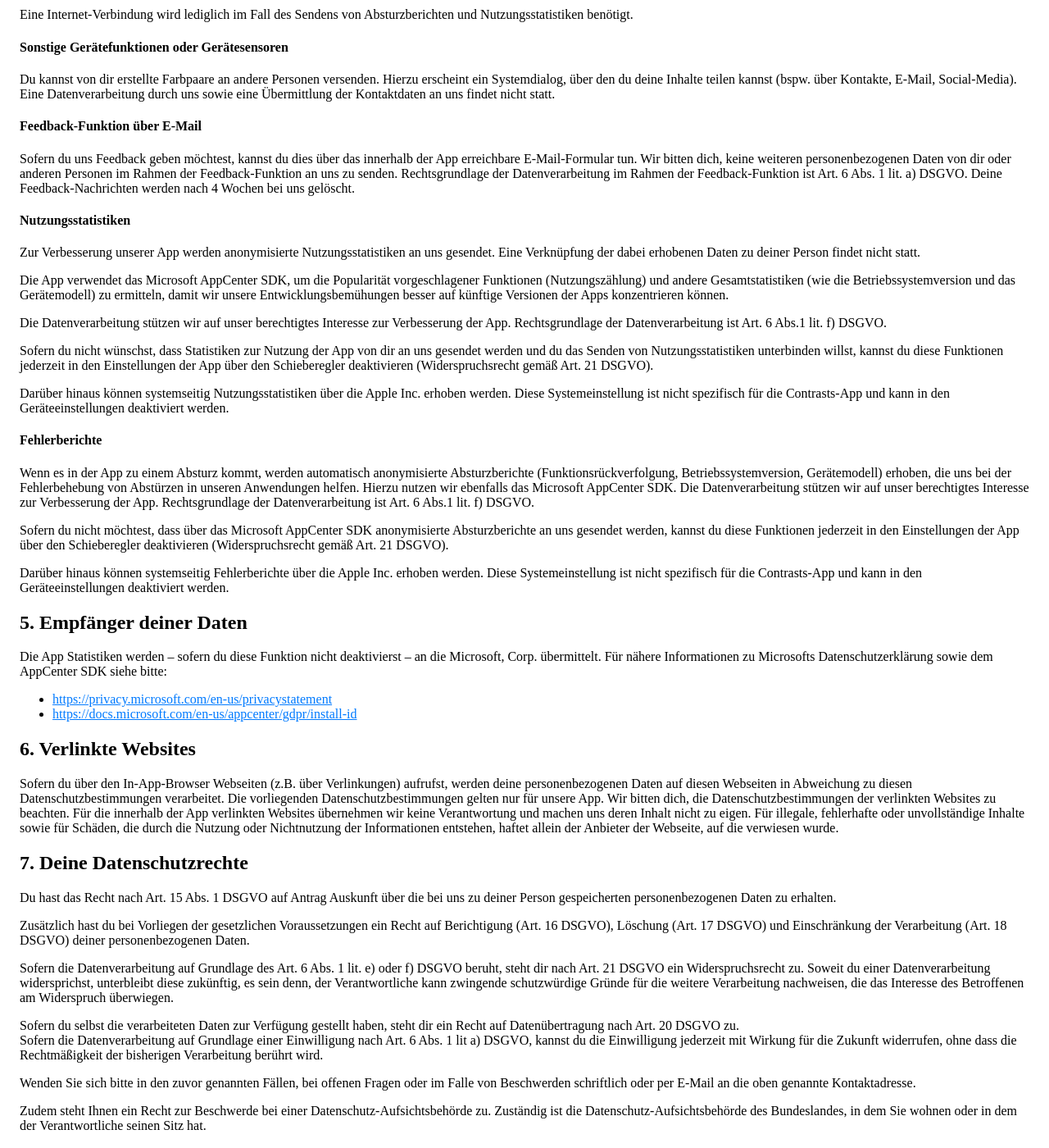
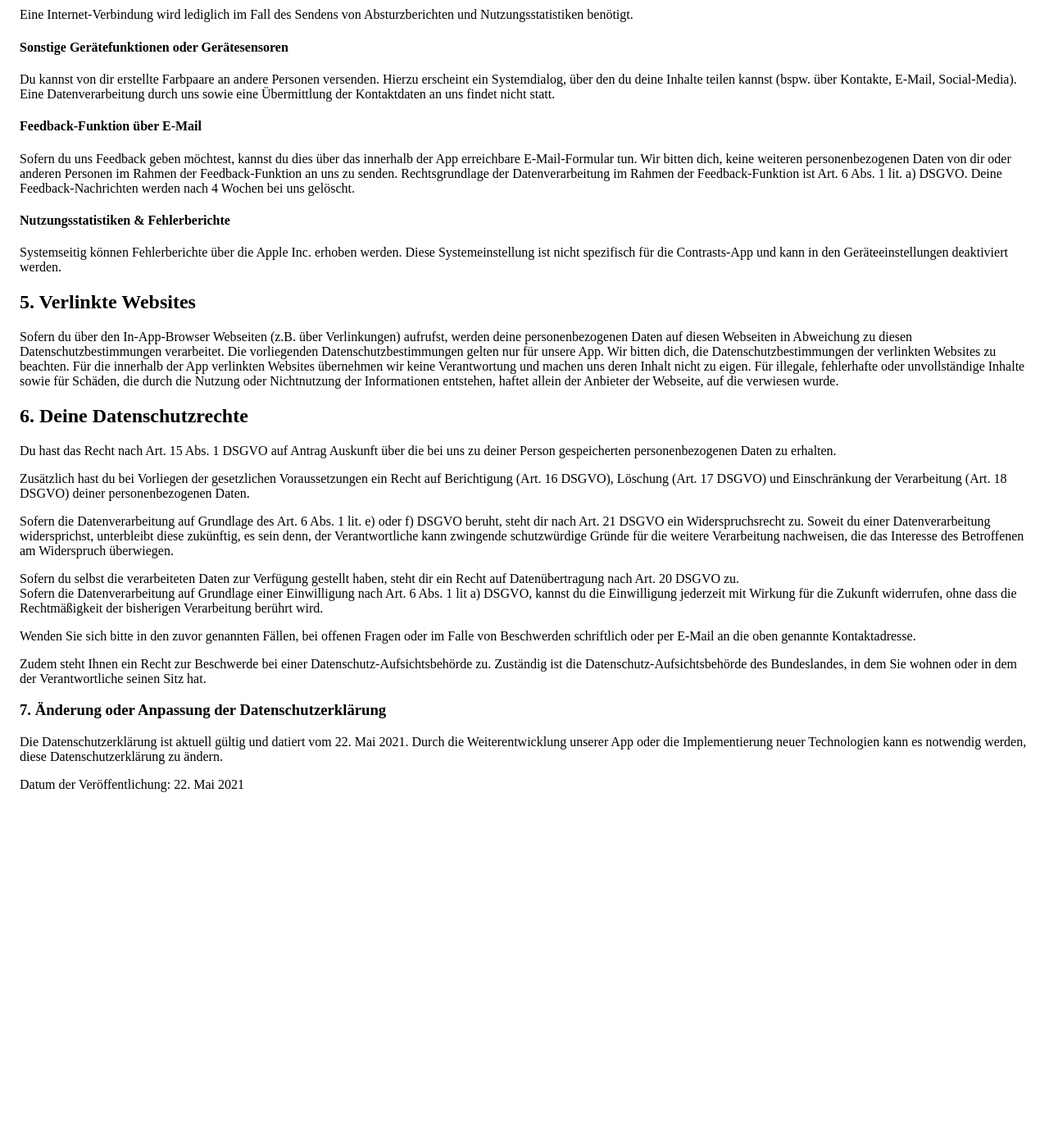
Before and after one commit to chrs1885/chrs1885.github.io, a Jekyll site: the page contrasts/privacy_policy_de.html, which Jekyll copies as it is, in a window 1280 px wide and 1400 px high, scrolled down 1289 px. Shown: the whole window at 82% size. Built offline with Jekyll 4.4.1, drawn with Linux system fonts in a browser that asks for light colours; after the commit the page ends 2279 px from its top, so only the background shows below that; some of the changed text lies outside the part shown.

Commit message:
Update privacy_policy_de.html

```diff
--- a/contrasts/privacy_policy_de.html
+++ b/contrasts/privacy_policy_de.html
@@ -162,76 +162,11 @@
       im Rahmen der Feedback-Funktion ist Art. 6 Abs. 1 lit. a) DSGVO. Deine
       Feedback-Nachrichten werden nach 4 Wochen bei uns gelöscht.
     </p>
-    <h4>Nutzungsstatistiken</h4>
+    <h4>Nutzungsstatistiken & Fehlerberichte</h4>
     <p>
-      Zur Verbesserung unserer App werden anonymisierte Nutzungsstatistiken an
-      uns gesendet. Eine Verknüpfung der dabei erhobenen Daten zu deiner Person
-      findet nicht statt.
+      Systemseitig können Fehlerberichte über die Apple Inc. erhoben werden. Diese Systemeinstellung ist nicht spezifisch für die Contrasts-App und kann in den Geräteeinstellungen deaktiviert werden.
     </p>
-    <p>
-      Die App verwendet das Microsoft AppCenter SDK, um die Popularität
-      vorgeschlagener Funktionen (Nutzungszählung) und andere Gesamtstatistiken
-      (wie die Betriebssystemversion und das Gerätemodell) zu ermitteln, damit
-      wir unsere Entwicklungsbemühungen besser auf künftige Versionen der Apps
-      konzentrieren können.
-    </p>
-    <p>
-      Die Datenverarbeitung stützen wir auf unser berechtigtes Interesse zur
-      Verbesserung der App. Rechtsgrundlage der Datenverarbeitung ist Art. 6
-      Abs.1 lit. f) DSGVO.
-    </p>
-    <p>
-      Sofern du nicht wünschst, dass Statistiken zur Nutzung der App von dir an
-      uns gesendet werden und du das Senden von Nutzungsstatistiken unterbinden
-      willst, kannst du diese Funktionen jederzeit in den Einstellungen der App
-      über den Schieberegler deaktivieren (Widerspruchsrecht gemäß Art. 21
-      DSGVO).
-    </p>
-    <p>
-      Darüber hinaus können systemseitig Nutzungsstatistiken über die Apple Inc.
-      erhoben werden. Diese Systemeinstellung ist nicht spezifisch für die
-      Contrasts-App und kann in den Geräteeinstellungen deaktiviert werden.
-    </p>
-    <h4>Fehlerberichte</h4>
-    <p>
-      Wenn es in der App zu einem Absturz kommt, werden automatisch
-      anonymisierte Absturzberichte (Funktionsrückverfolgung,
-      Betriebssystemversion, Gerätemodell) erhoben, die uns bei der
-      Fehlerbehebung von Abstürzen in unseren Anwendungen helfen. Hierzu nutzen
-      wir ebenfalls das Microsoft AppCenter SDK. Die Datenverarbeitung stützen
-      wir auf unser berechtigtes Interesse zur Verbesserung der App.
-      Rechtsgrundlage der Datenverarbeitung ist Art. 6 Abs.1 lit. f) DSGVO.
-    </p>
-    <p>
-      Sofern du nicht möchtest, dass über das Microsoft AppCenter SDK
-      anonymisierte Absturzberichte an uns gesendet werden, kannst du diese
-      Funktionen jederzeit in den Einstellungen der App über den Schieberegler
-      deaktivieren (Widerspruchsrecht gemäß Art. 21 DSGVO).
-    </p>
-    <p>
-      Darüber hinaus können systemseitig Fehlerberichte über die Apple Inc.
-      erhoben werden. Diese Systemeinstellung ist nicht spezifisch für die
-      Contrasts-App und kann in den Geräteeinstellungen deaktiviert werden.
-    </p>
-    <h2>5. Empfänger deiner Daten</h2>
-    <p>
-      Die App Statistiken werden – sofern du diese Funktion nicht deaktivierst –
-      an die Microsoft, Corp. übermittelt. Für nähere Informationen zu
-      Microsofts Datenschutzerklärung sowie dem AppCenter SDK siehe bitte:
-    </p>
-    <ul>
-      <li>
-        <a href="https://privacy.microsoft.com/en-us/privacystatement"
-          >https://privacy.microsoft.com/en-us/privacystatement</a
-        >
-      </li>
-      <li>
-        <a href="https://docs.microsoft.com/en-us/appcenter/gdpr/install-id"
-          >https://docs.microsoft.com/en-us/appcenter/gdpr/install-id</a
-        >
-      </li>
-    </ul>
-    <h2>6. Verlinkte Websites</h2>
+    <h2>5. Verlinkte Websites</h2>
     <p>
       Sofern du über den In-App-Browser Webseiten (z.B. über Verlinkungen)
       aufrufst, werden deine personenbezogenen Daten auf diesen Webseiten in
@@ -283,13 +218,10 @@
       Datenschutz-Aufsichtsbehörde des Bundeslandes, in dem Sie wohnen oder in
       dem der Verantwortliche seinen Sitz hat.
     </p>
-    <h3>8. Änderung oder Anpassung der Datenschutzerklärung</h3>
+    <h3>7. Änderung oder Anpassung der Datenschutzerklärung</h3>
     <p>
-      Die Datenschutzerklärung ist aktuell gültig und datiert vom 28. Juli 2020.
-      Durch die Weiterentwicklung unserer App oder die Implementierung neuer
-      Technologien kann es notwendig werden, diese Datenschutzerklärung zu
-      ändern.
+      Die Datenschutzerklärung ist aktuell gültig und datiert vom 22. Mai 2021. Durch die Weiterentwicklung unserer App oder die Implementierung neuer Technologien kann es notwendig werden, diese Datenschutzerklärung zu ändern.
     </p>
-    <p>Datum der Veröffentlichung: 9. August 2020</p>
+    <p>Datum der Veröffentlichung: 22. Mai 2021</p>
   </body>
 </html>
```
Also changed, not shown: other parts of contrasts/privacy_policy_de.html (+2 -2 lines).
